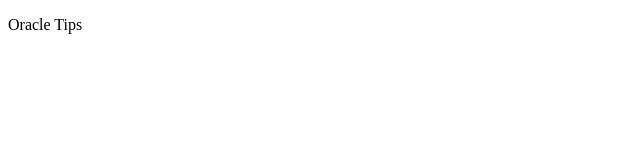
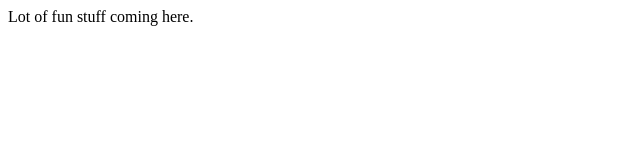
Before and after one commit to SagiNandKishore/musings, a plain HTML site: page index.html in a window 1280 px wide. Shown: the whole page, without its empty margins (0-640 px from the left). Drawn offline with Linux system fonts and the light colour scheme.

Commit message:
Update index.html

```diff
--- a/index.html
+++ b/index.html
@@ -6,7 +6,6 @@
    </head>
 
   <body>
-      <p>Oracle Tips</p>
-      <Python Tips</p>
+      Lot of fun stuff coming here.
   </body>
 </html>
```
